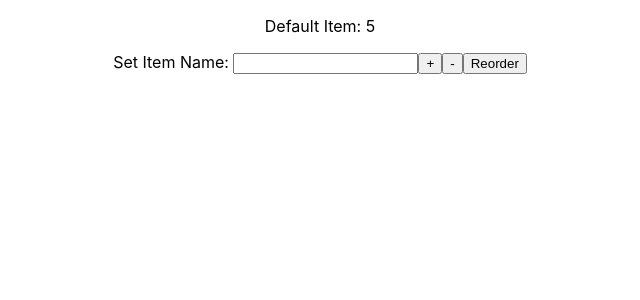
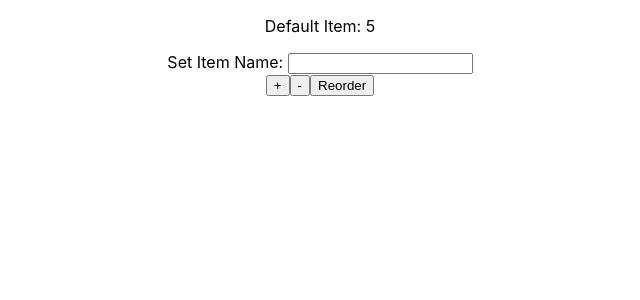
Before and after one commit to tangyisheng2/INFO6150-archive, a React (Create React App) app in the folder work/react-intro/inventory/: page / in a window 1280 px wide. Shown: the top 300 px of the page, without its empty margins (320-960 px from the left). Built offline with nearby package versions, Linux system fonts and the light colour scheme.

Commit message:
Set label in block

```diff
--- a/work/react-intro/inventory/src/index.css
+++ b/work/react-intro/inventory/src/index.css
@@ -11,3 +11,7 @@ code {
   font-family: source-code-pro, Menlo, Monaco, Consolas, 'Courier New',
     monospace;
 }
+
+label {
+  display: block;
+}
```
